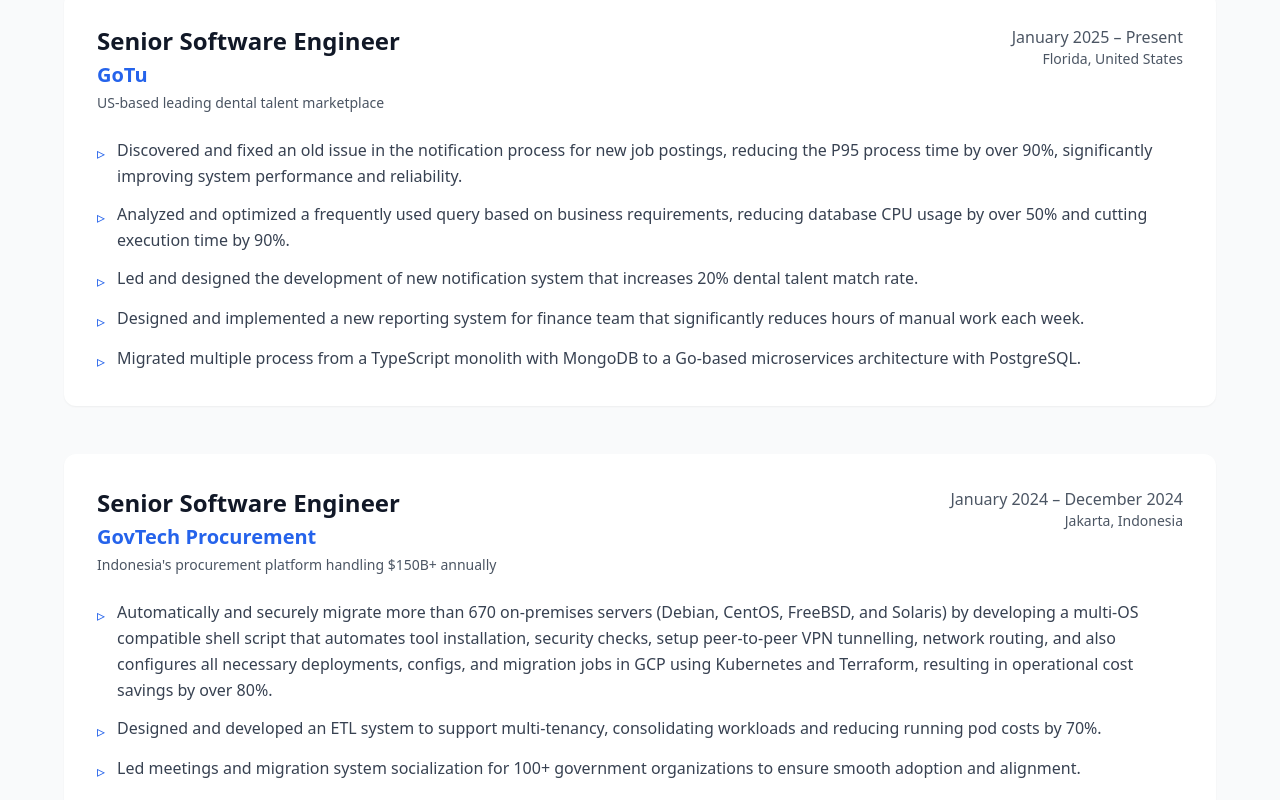
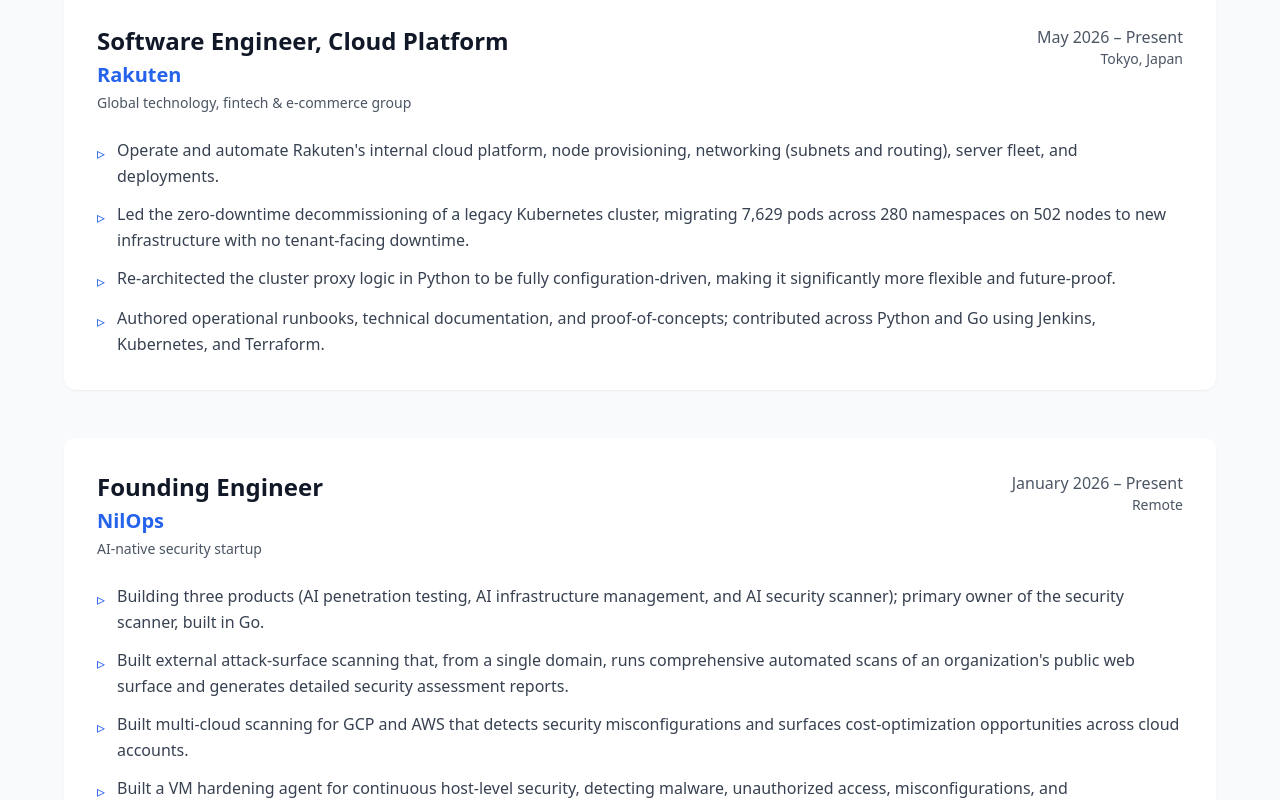
Before and after one commit to peterphoenix/portofolio, a React (Vite) app: page / in a window 1280 px wide. Shown: the part 1000-1800 px from the top of the page. Built offline with nearby package versions, Linux system fonts and the light colour scheme.

Commit message:
chore: update resume data

```diff
--- a/src/data/portfolioData.js
+++ b/src/data/portfolioData.js
@@ -9,10 +9,37 @@
 
 export const experience = [
   {
+    company: "Rakuten",
+    location: "Tokyo, Japan",
+    role: "Software Engineer, Cloud Platform",
+    period: "May 2026 – Present",
+    description: "Global technology, fintech & e-commerce group",
+    highlights: [
+      "Operate and automate Rakuten's internal cloud platform, node provisioning, networking (subnets and routing), server fleet, and deployments.",
+      "Led the zero-downtime decommissioning of a legacy Kubernetes cluster, migrating 7,629 pods across 280 namespaces on 502 nodes to new infrastructure with no tenant-facing downtime.",
+      "Re-architected the cluster proxy logic in Python to be fully configuration-driven, making it significantly more flexible and future-proof.",
+      "Authored operational runbooks, technical documentation, and proof-of-concepts; contributed across Python and Go using Jenkins, Kubernetes, and Terraform."
+    ]
+  },
+  {
+    company: "NilOps",
+    location: "Remote",
+    role: "Founding Engineer",
+    period: "January 2026 – Present",
+    description: "AI-native security startup",
+    highlights: [
+      "Building three products (AI penetration testing, AI infrastructure management, and AI security scanner); primary owner of the security scanner, built in Go.",
+      "Built external attack-surface scanning that, from a single domain, runs comprehensive automated scans of an organization's public web surface and generates detailed security assessment reports.",
+      "Built multi-cloud scanning for GCP and AWS that detects security misconfigurations and surfaces cost-optimization opportunities across cloud accounts.",
+      "Built a VM hardening agent for continuous host-level security, detecting malware, unauthorized access, misconfigurations, and recommending controls such as rate limiting and privilege restriction.",
+      "Own end-to-end delivery infrastructure: CI/CD, deployments, Cloudflare, IAM, authentication, database, mailing system, and company domain management."
+    ]
+  },
+  {
     company: "GoTu",
     location: "Florida, United States",
     role: "Senior Software Engineer",
-    period: "January 2025 – Present",
+    period: "January 2025 – December 2025",
     description: "US-based leading dental talent marketplace",
     highlights: [
       "Discovered and fixed an old issue in the notification process for new job postings, reducing the P95 process time by over 90%, significantly improving system performance and reliability.",
```
Also changed, not shown: 1 other file (tests, documents, lock files or other folders).
